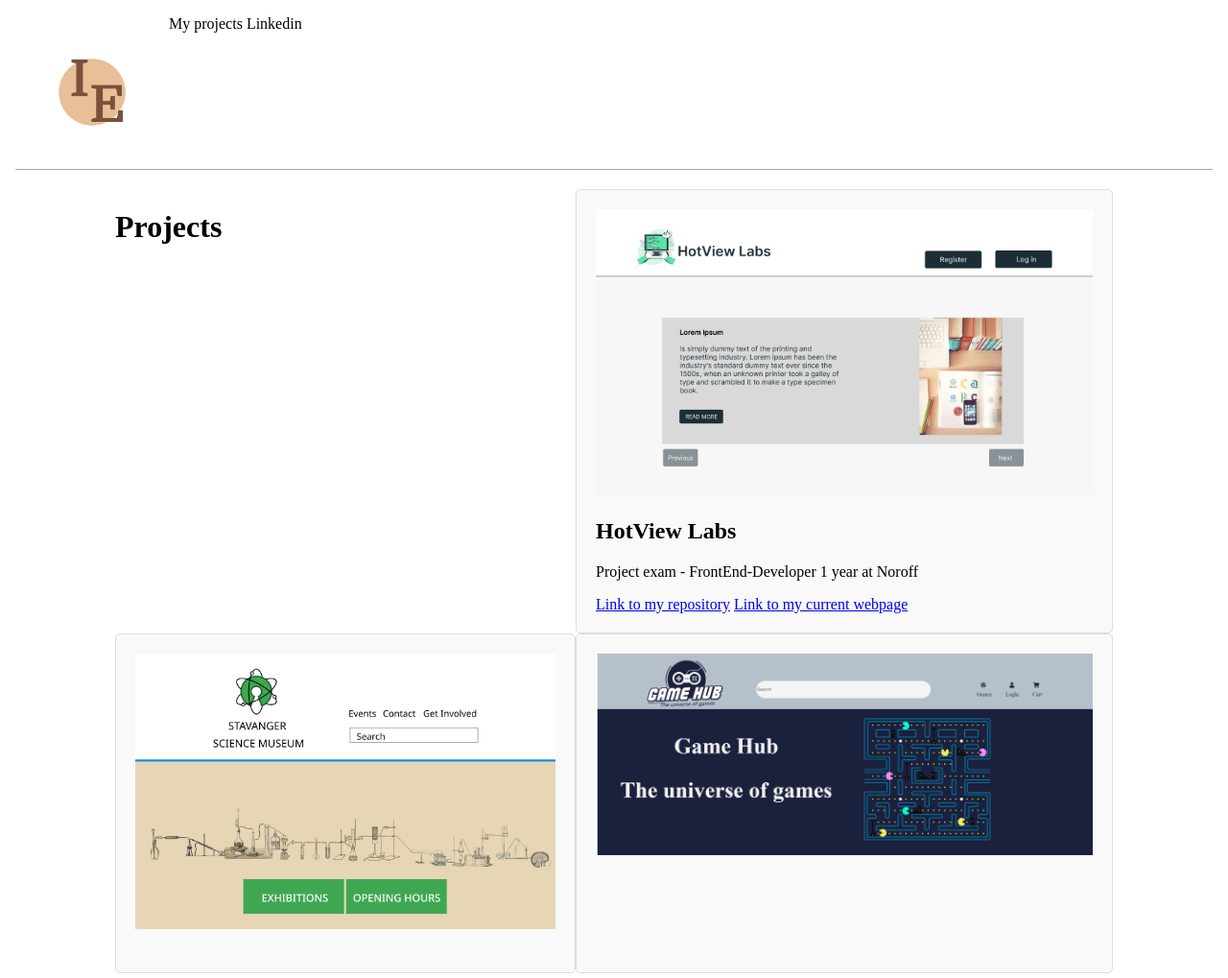
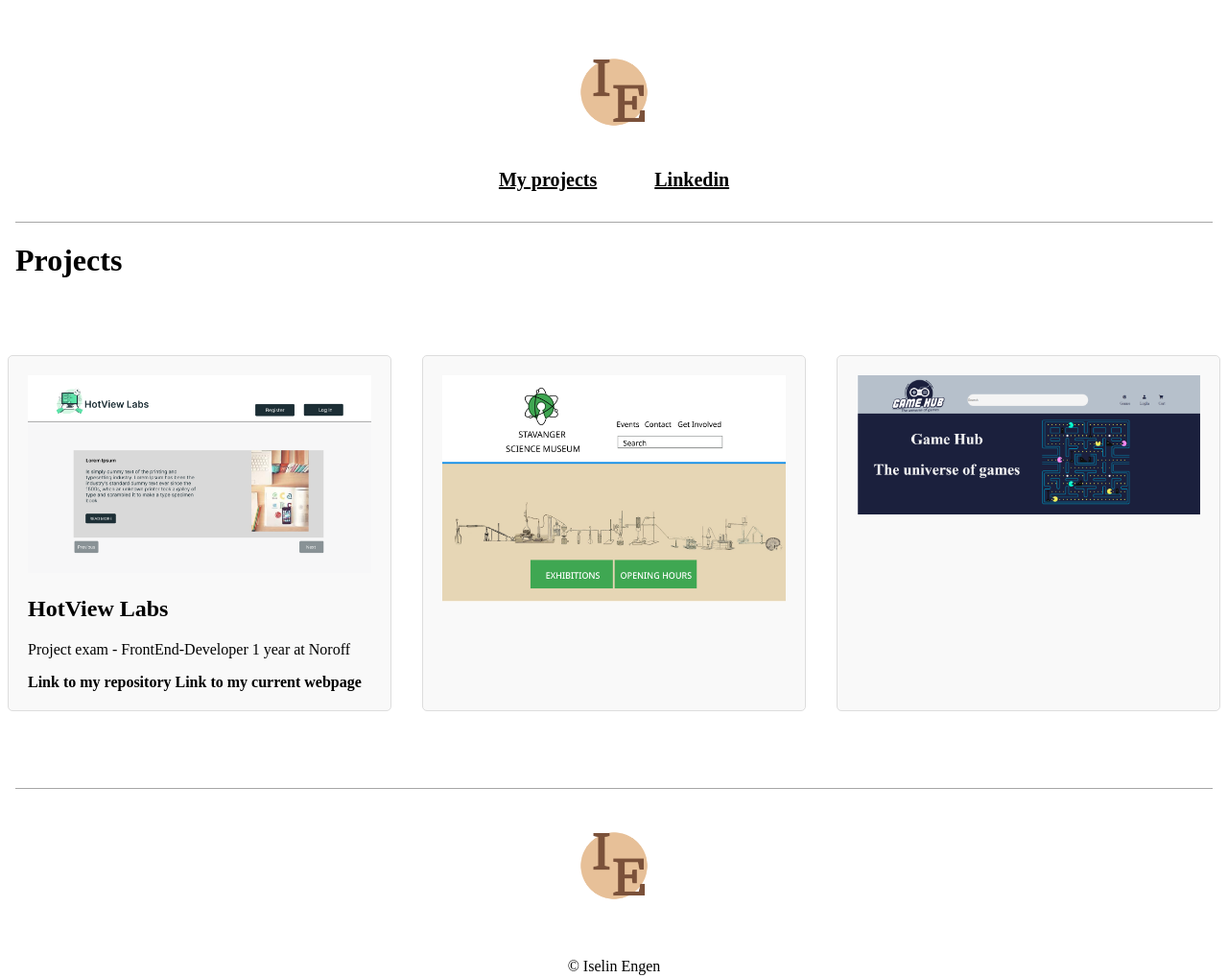
Before and after one commit to Iseost/Portfolio, a plain HTML site: page HTML/project.html in a window 1280 px wide. Shown: the top 1019 px of the page at 96% size. Drawn offline with Linux system fonts and the light colour scheme.

Commit message:
header update
header is finnish styled. needs mq

```diff
--- a/CSS/Styles.css
+++ b/CSS/Styles.css
@@ -2,7 +2,7 @@ body {
   margin: 1em;
 }
 
-main {
+.main_index {
     grid-template-columns: 30em 35em;
     justify-content: center;
     padding: 20px;
@@ -20,6 +20,11 @@ main {
     border-color: #A6A6A6;
 }
 
+a {
+    color: black;
+    font-weight: bold;
+}
+
 button {
     background-color: #E1B07E;
     border-style: none;
@@ -33,8 +38,13 @@ button {
 /** || Header **/
 
 header {
-    flex-direction: row;
     border-bottom: solid 1px;
+    padding-bottom: 2em;
+}
+
+header, footer {
+    flex-direction: column;
+    align-items:center ;
 }
 
 .logo {
@@ -42,16 +52,16 @@ header {
 
 }
 
-.link_header a {
-    color: black;
-    text-decoration: none;
+.link_header {
+    font-size: 20px;
+    gap: 3em;
+    display: flex;
 }
+
 
 /** || Footer **/
 
 footer {
-    flex-direction: column;
-    align-items:center ;
     border-top: solid 1px;
 }
 
@@ -100,6 +110,13 @@ footer p {
 /* Projects Page */
 /** || Project cards  **/
 
+.main_project {
+    grid-template-columns: 25em 25em 25em;
+    justify-content: center;
+    gap: 2em;
+    margin: 5em;
+}
+
 .cover_image {
     width: 100%;
 }
@@ -110,3 +127,9 @@ footer p {
     border: 1px solid #ddd;
     border-radius: 5px;
   }
+
+  .card1 a,
+  .card2 a,
+  .card3 a {
+    text-decoration: none;
+  }
--- a/HTML/project.html
+++ b/HTML/project.html
@@ -16,8 +16,9 @@
         >
       </div>
     </header>
-    <main class="grid">
+    <main>
       <h1>Projects</h1>
+      <section class="grid main_project">
       <!--Card 1-->
       <div class="card1">
         <img class="cover_image"
@@ -49,6 +50,7 @@
         <p></p>
         <a href=""></a>
       </div>
+    </section>
     </main>
     <footer class="flex border_color">
       <img class="logo" src="../Image/logo iselin.png" alt="Logo" />
```
Also changed, not shown: HTML/index.html (+2 -2 lines).
